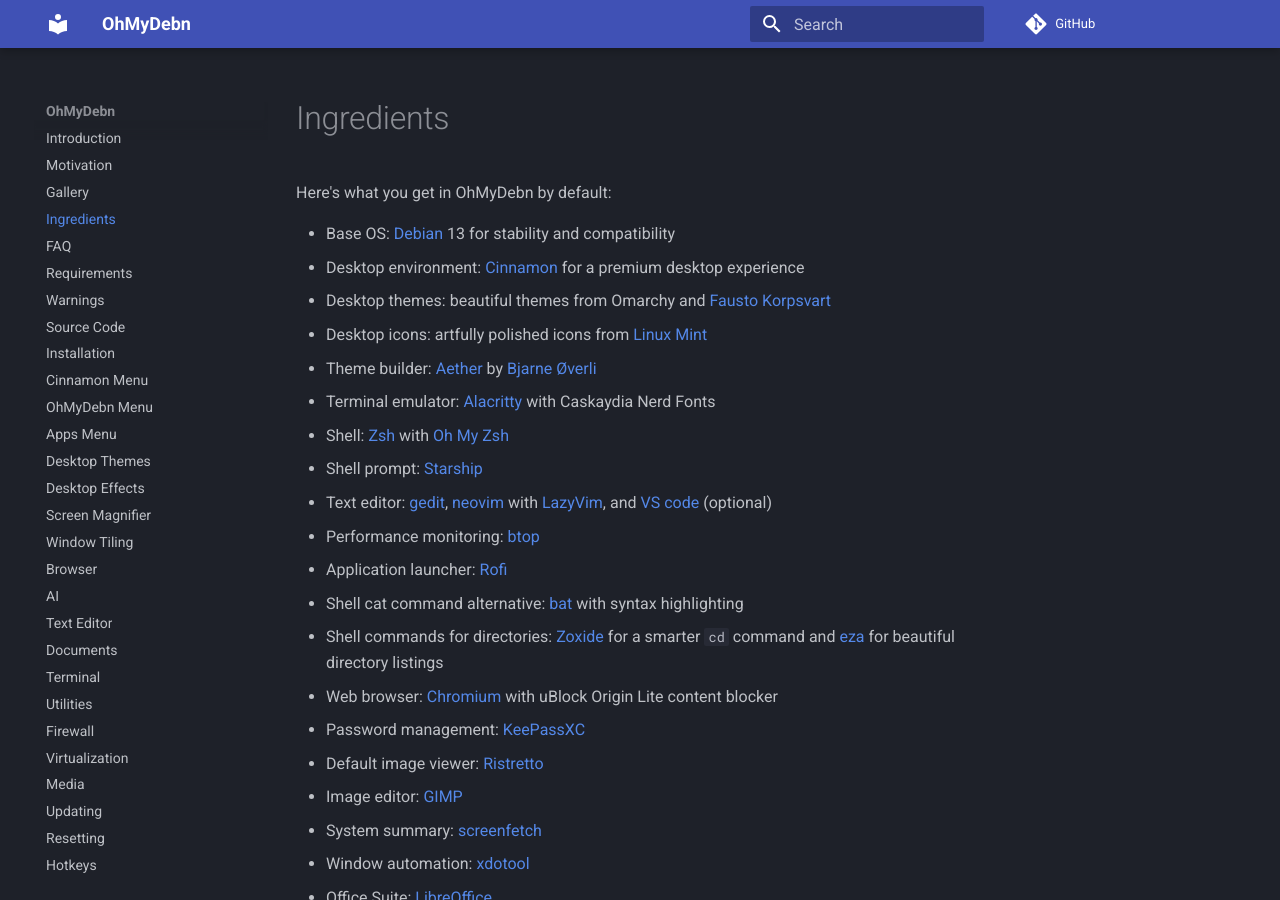
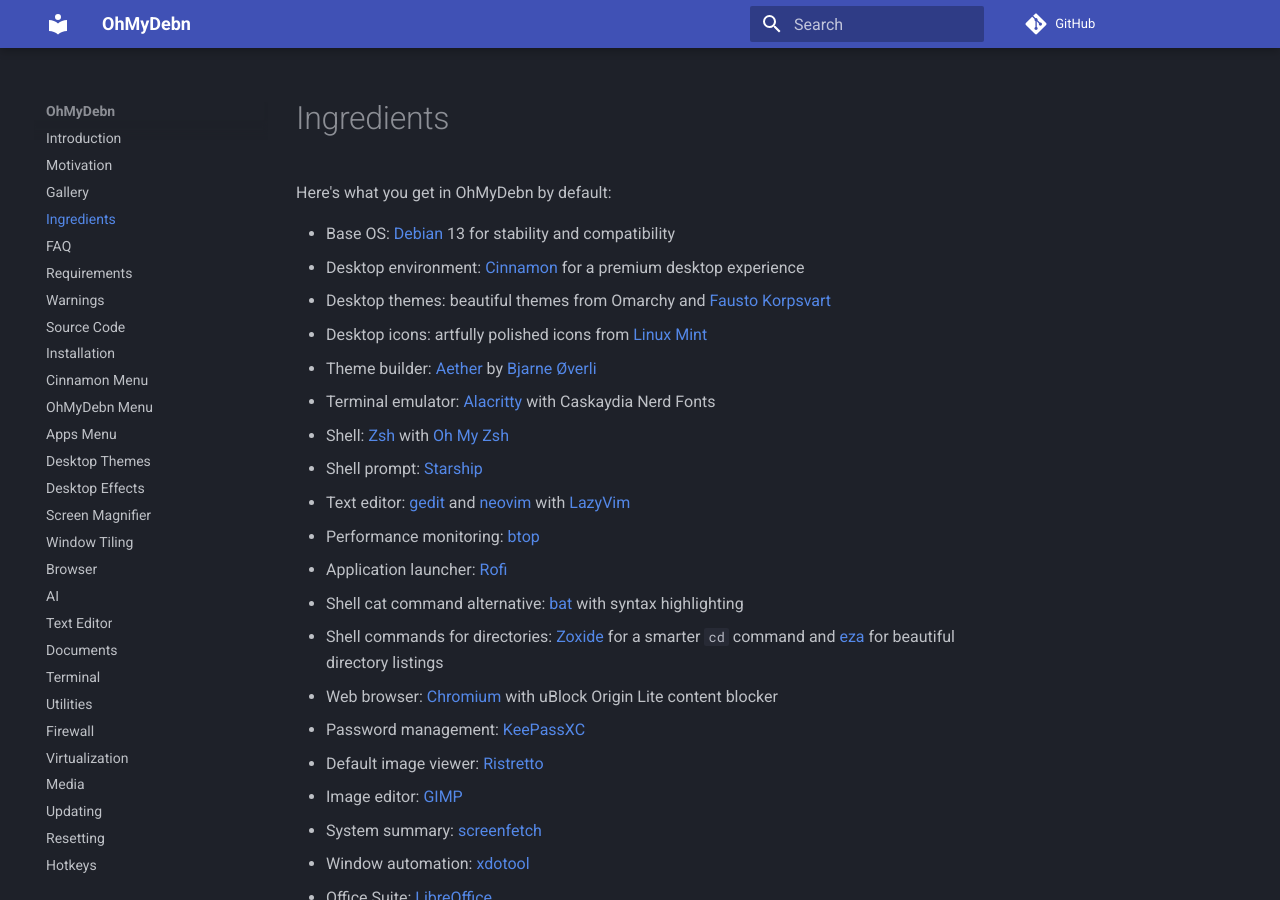
Before and after one commit to dougburks/ohmydebn-docs, an MkDocs documentation site: the page built from docs/ingredients.md, in a window 1280 px wide and 900 px high. Built offline with MkDocs 1.6.1 and Material for MkDocs 9.7.7, drawn with Linux system fonts in a browser that asks for light colours; comment, search, counter and statistics services are not loaded.

Commit message:
update ingredients

```diff
--- a/docs/ingredients.md
+++ b/docs/ingredients.md
@@ -8,7 +8,7 @@
 - Terminal emulator: [Alacritty](https://alacritty.org/) with Caskaydia Nerd Fonts
 - Shell: [Zsh](https://en.wikipedia.org/wiki/Z_shell) with [Oh My Zsh](https://ohmyz.sh/)
 - Shell prompt: [Starship](https://starship.rs/)
-- Text editor: [gedit](https://gedit-text-editor.org/), [neovim](https://neovim.io/) with [LazyVim](https://www.lazyvim.org/), and [VS code](https://code.visualstudio.com/) (optional)
+- Text editor: [gedit](https://gedit-text-editor.org/) and [neovim](https://neovim.io/) with [LazyVim](https://www.lazyvim.org/)
 - Performance monitoring: [btop](utilities.md#system-monitoring)
 - Application launcher: [Rofi](ohmydebn-menu.md)
 - Shell cat command alternative: [bat](https://github.com/sharkdp/bat) with syntax highlighting
```
